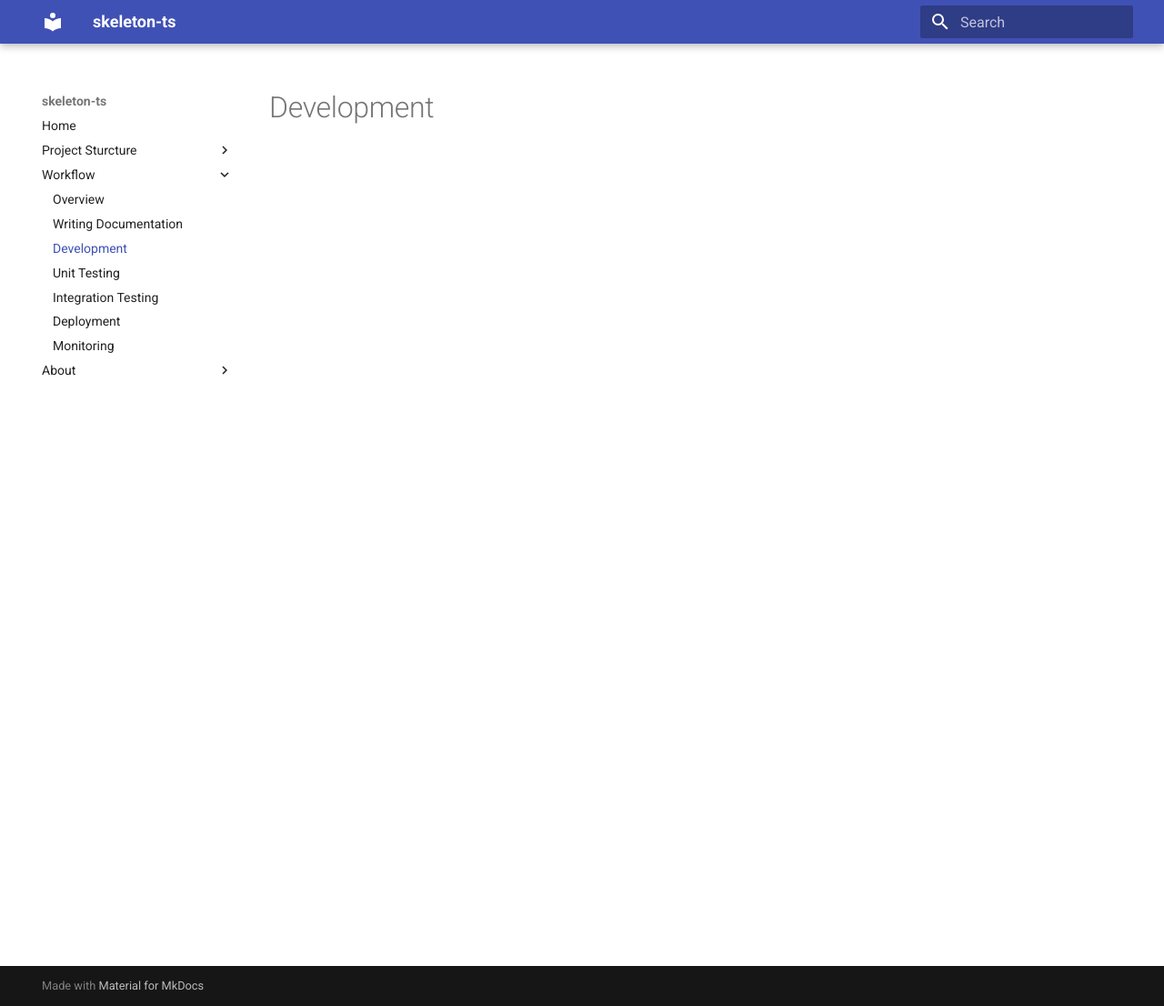
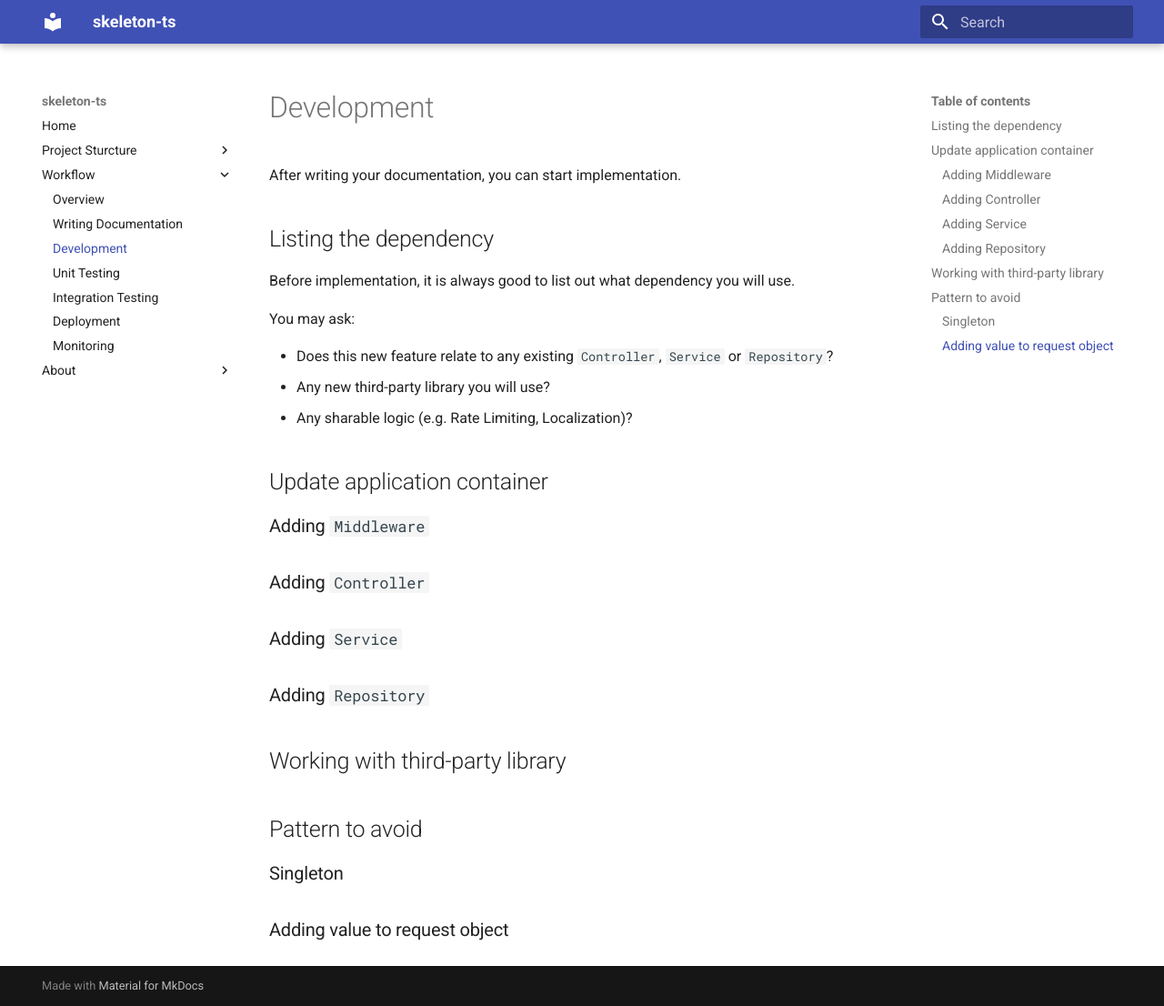
Before and after one commit to darkcl/skeleton-ts-doc, an MkDocs documentation site: the page built from docs/workflow/development.md, in a window 1280 px wide and 1106 px high. Shown: the whole window at 91% size. Built offline with MkDocs 1.6.1 and Material for MkDocs 9.7.7, drawn with Linux system fonts in a browser that asks for light colours.

Commit message:
workflow draft

```diff
--- a/docs/workflow/development.md
+++ b/docs/workflow/development.md
@@ -1 +1,31 @@
 # Development
+
+After writing your documentation, you can start implementation.
+
+## Listing the dependency
+
+Before implementation, it is always good to list out what dependency you will use.
+
+You may ask:
+
+- Does this new feature relate to any existing `Controller`, `Service` or `Repository`?
+- Any new third-party library you will use?
+- Any sharable logic (e.g. Rate Limiting, Localization)?
+
+## Update application container
+
+### Adding `Middleware`
+
+### Adding `Controller`
+
+### Adding `Service`
+
+### Adding `Repository`
+
+## Working with third-party library
+
+## Pattern to avoid
+
+### Singleton
+
+### Adding value to request object
```
Also changed, not shown: docs/workflow/deployment.md (+1 -0 lines), docs/workflow/integration-testing.md (+1 -0 lines), docs/workflow/monitoring.md (+7 -0 lines), docs/workflow/overview.md (+1 -1 lines), docs/workflow/unit-testing.md (+7 -0 lines).
